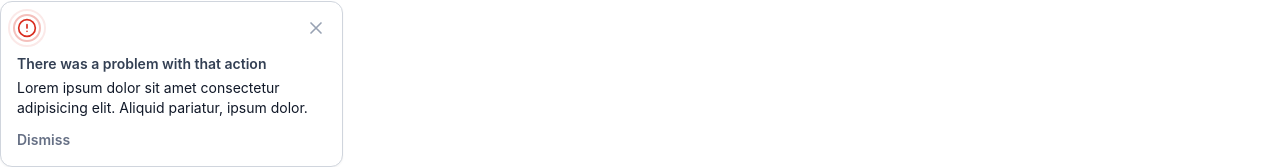
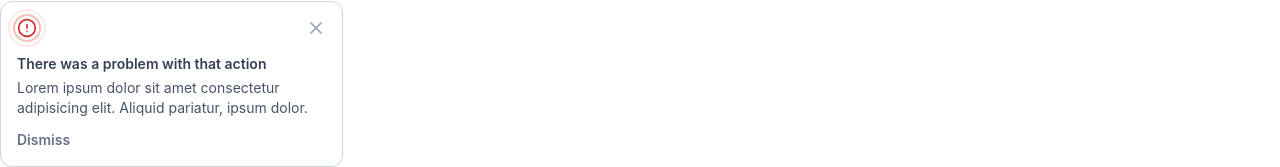
Before and after one commit to julianandreszb/personal-blog-rust-vue, a Vue app in the folder frontend/: page / in a window 1280 px wide. Shown: the part 744-911 px from the top of the page. Built offline with nearby package versions, Linux system fonts and the light colour scheme; no server answers.

Commit message:
Update AlertMessage styles for improved text color contrast

```diff
--- a/frontend/src/components/UI/AlertMessage.vue
+++ b/frontend/src/components/UI/AlertMessage.vue
@@ -149,7 +149,7 @@ const slots = useSlots()
 
 .alert-text {
   @include text-styles.text-sm-regular;
-  color: var(--Colors-Text-text-primary-900);
+  color: var(--Colors-Text-text-tertiary-600);
 }
 
 .alert-content {
```
